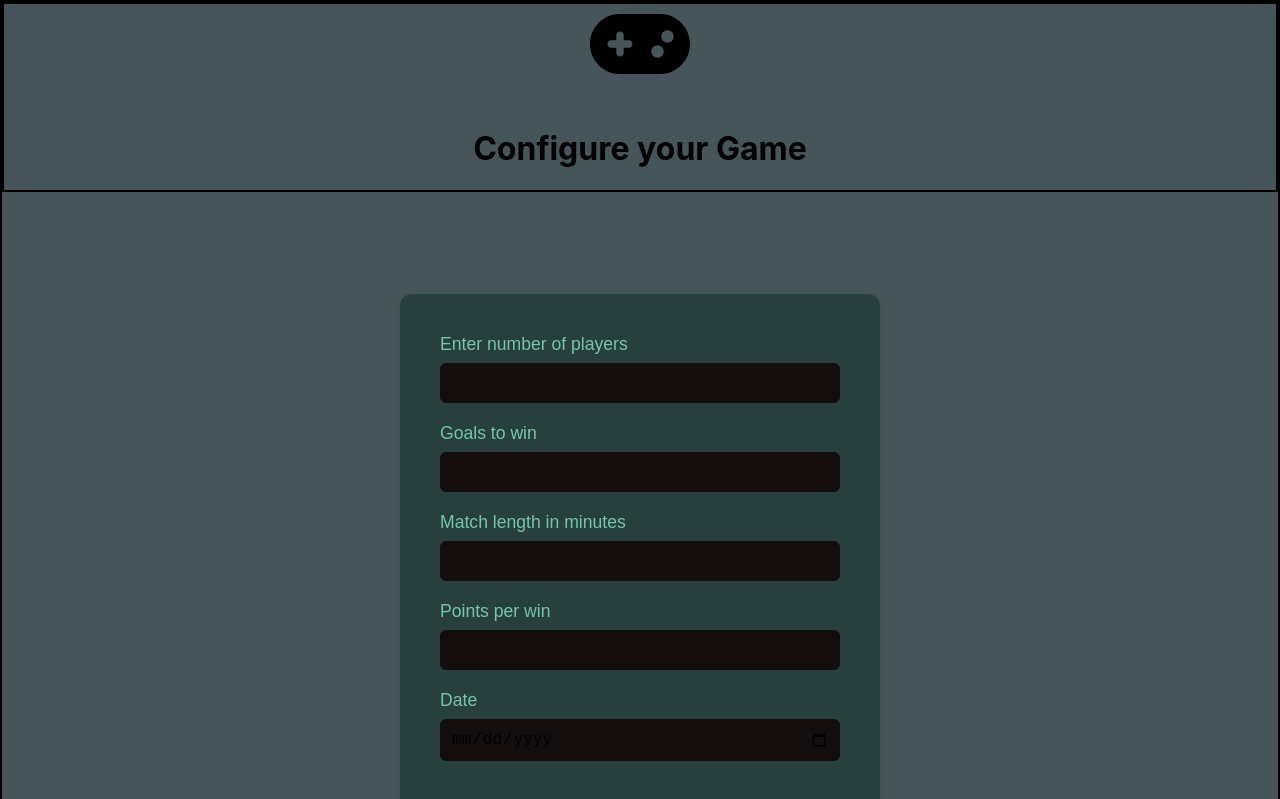
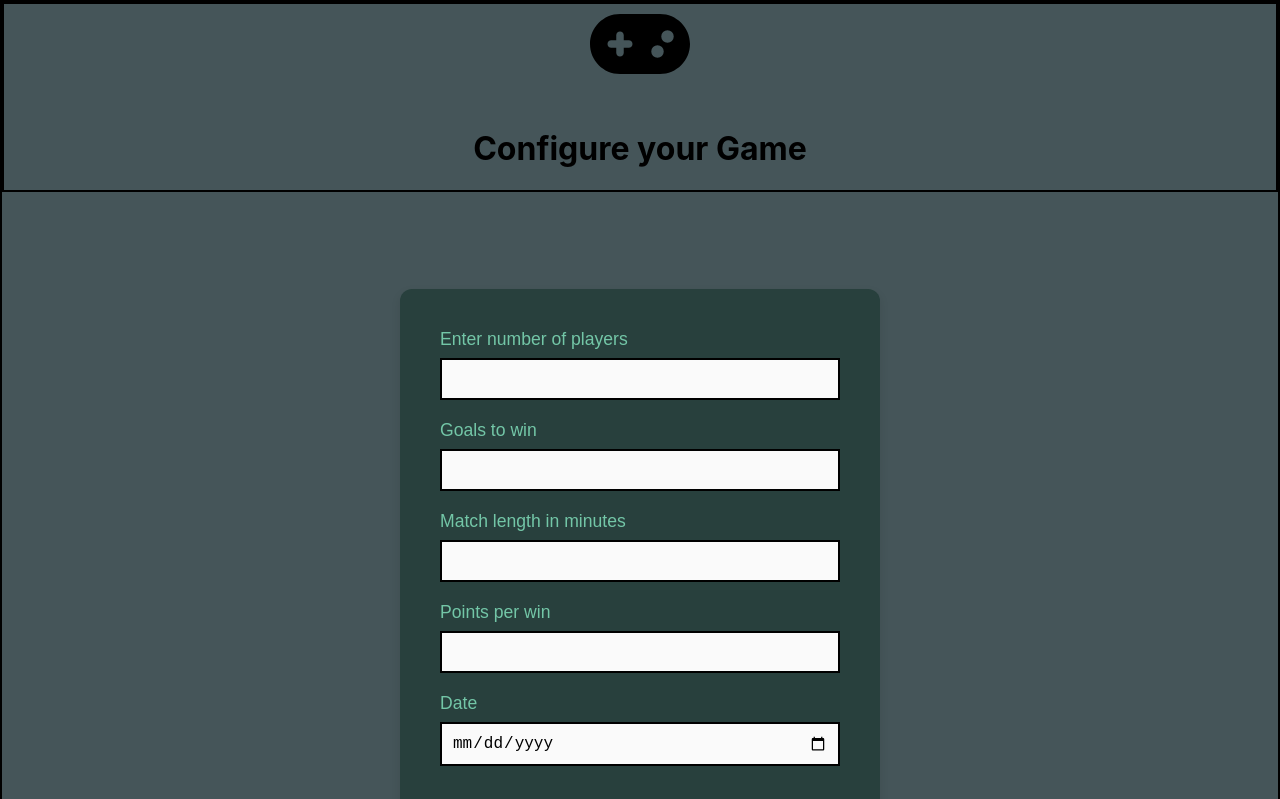
Before and after one commit to lm15-lukas/Kicker-React, a React (Create React App) app: page / in a window 1280 px wide. Shown: the top 799 px of the page. Built offline with nearby package versions, Linux system fonts and the light colour scheme; the HTML template or start-up script is replaced by a standard one.

Commit message:
kleine änderungen

```diff
--- a/src/pages/ConfigureGame/ConfigureGame.css
+++ b/src/pages/ConfigureGame/ConfigureGame.css
@@ -37,9 +37,8 @@ body{
 .form-input {
     padding: 10px;
     font-size: 1rem;
-    border: 1px solid #130d0d;
-    border-radius: 6px;
-    background-color: #130d0d;
+    border: 2px solid black;
+    background-color: hwb(180 98% 2%);
 }
 
 .form-button {
@@ -88,7 +87,6 @@ text-align: center;
 
 .h1{
     text-align: center;
-    background-color: ;
 }
 
 .team-selection{
--- a/src/pages/ConfigureGame/ConfigureGame.jsx
+++ b/src/pages/ConfigureGame/ConfigureGame.jsx
@@ -29,7 +29,6 @@ export default function ConfigureGame() {
                     <div className="team-option blue">
                         <div className="title">Draw your partner</div>
                     </div>
-
                         <button className="team-button">Create Tournament</button>
 
                 </div>
```
